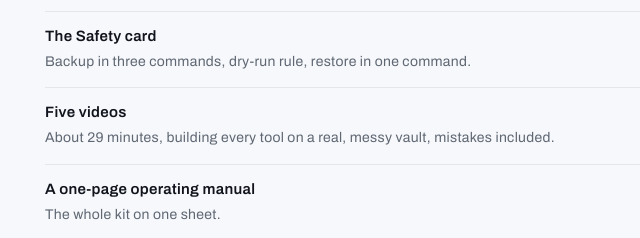
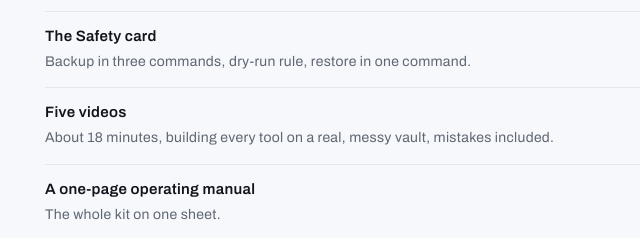
Before and after one commit to zzhenia/formula-commons, a plain HTML site: page _launch/smks/index.html in a window 1280 px wide. Shown: the part 2162-2400 px from the top of the page, 63-703 px from the left. Drawn offline with Linux system fonts and the light colour scheme; a web font is replaced by a local one.

Commit message:
smks: video runtime is about 18 minutes
Co-Authored-By: Claude Opus 5.5 (1M context) <noreply@anthropic.com>

```diff
--- a/_launch/smks/index.html
+++ b/_launch/smks/index.html
@@ -87,7 +87,7 @@
     <div class="ruled"><h3>The Vault Memory File</h3><p>An <span class="mono">AGENTS.md</span> so your assistant knows your vault&rsquo;s rules every session, whichever assistant it is.</p></div>
     <div class="ruled"><h3>Five recipes</h3><p>Exact prompt sequences, copy and paste, one tool each.</p></div>
     <div class="ruled"><h3>The Safety card</h3><p>Backup in three commands, dry-run rule, restore in one command.</p></div>
-    <div class="ruled"><h3>Five videos</h3><p>About 29 minutes, building every tool on a real, messy vault, mistakes included.</p></div>
+    <div class="ruled"><h3>Five videos</h3><p>About 18 minutes, building every tool on a real, messy vault, mistakes included.</p></div>
     <div class="ruled"><h3>A one-page operating manual</h3><p>The whole kit on one sheet.</p></div>
   </div>
   <div>
```
